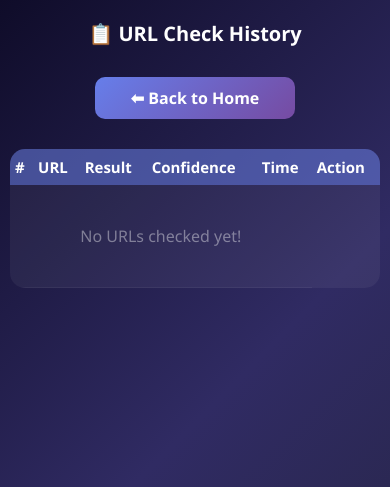
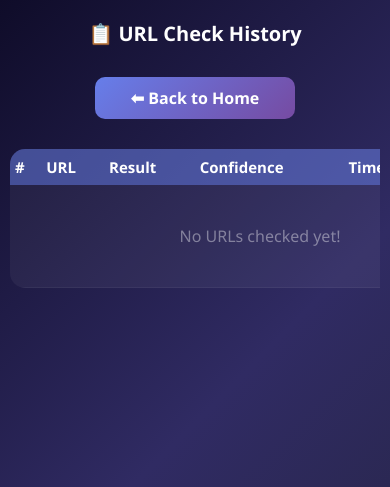
Before and after one commit to muktathorat-dev/AI-phishing-website-detector, a Flask app: template templates/history.html in a window 390 px wide. Shown: the top 487 px of the page. Run offline with Flask 3, Linux system fonts and the light colour scheme; the template is opened without the code that fills it, so the values that code supplies are empty; parts of the project's set-up code (start-up, migrations or seed data) failed here and were passed over; some libraries are stand-ins or nearby versions.

Commit message:
Fix mobile viewport all pages

```diff
--- a/templates/about.html
+++ b/templates/about.html
@@ -2,6 +2,7 @@
 <html lang="en">
 <head>
     <meta charset="UTF-8">
+    <meta name="viewport" content="width=device-width, initial-scale=1.0">
     <title>About - Phishing Detector</title>
     <style>
         * { margin: 0; padding: 0; box-sizing: border-box; }
--- a/templates/history.html
+++ b/templates/history.html
@@ -2,6 +2,7 @@
 <html lang="en">
 <head>
     <meta charset="UTF-8">
+    <meta name="viewport" content="width=device-width, initial-scale=1.0">
     <title>History - Phishing Detector</title>
     <style>
         * { margin: 0; padding: 0; box-sizing: border-box; }
@@ -29,6 +30,11 @@
             text-decoration: none;
             font-weight: 600;
         }
+        .table-wrapper {
+            overflow-x: auto;
+            -webkit-overflow-scrolling: touch;
+            width: 100%;
+        }
         table {
             width: 90%;
             margin: 0 auto;
@@ -36,6 +42,7 @@
             background: rgba(255,255,255,0.05);
             border-radius: 15px;
             overflow: hidden;
+            min-width: 500px;
         }
         th {
             background: rgba(102, 126, 234, 0.5);
@@ -50,9 +57,7 @@
             border-bottom: 1px solid rgba(255,255,255,0.05);
             font-size: 14px;
         }
-        tr:hover td {
-            background: rgba(255,255,255,0.05);
-        }
+        tr:hover td { background: rgba(255,255,255,0.05); }
         .safe { color: #00c864; font-weight: bold; }
         .phishing { color: #ff4444; font-weight: bold; }
         .empty {
@@ -62,10 +67,10 @@
             font-size: 16px;
         }
         @media (max-width: 768px) {
+            body { padding: 20px 10px; }
+            h1 { font-size: 20px; }
             table { width: 100%; font-size: 12px; }
             th, td { padding: 8px 5px; }
-    h1 { font-size: 20px; }
-    body { padding: 20px 10px; }
         }
     </style>
 </head>
@@ -73,6 +78,7 @@
     <h1>📋 URL Check History</h1>
     <a href="/" class="back-btn">⬅ Back to Home</a>
 
+    <div class="table-wrapper">
         <table>
             <thead>
                 <tr>
@@ -90,19 +96,15 @@
                     <tr>
                         <td>{{ loop.index }}</td>
                         <td>{{ item.url[:50] }}...</td>
-                    <td class="
-                        {% if item.result == 'Safe' %}safe
-                        {% else %}phishing{% endif %}">
+                        <td class="{% if item.result == 'Safe' %}safe{% else %}phishing{% endif %}">
                             {{ item.result }}
                         </td>
                         <td>{{ item.confidence }}</td>
                         <td>{{ item.time }}</td>
                         <td>
                             <a href="/delete/{{ loop.index0 }}"
-       style="color: #ff4444;
-              text-decoration: none;
-              font-size: 13px;
-              cursor: pointer;">
+                               style="color: #ff4444; text-decoration: none;
+                                      font-size: 13px; cursor: pointer;">
                                 🗑️ Delete
                             </a>
                         </td>
@@ -110,12 +112,11 @@
                     {% endfor %}
                 {% else %}
                     <tr>
-                    <td colspan="5" class="empty">
-                        No URLs checked yet!
-                    </td>
+                        <td colspan="6" class="empty">No URLs checked yet!</td>
                     </tr>
                 {% endif %}
             </tbody>
         </table>
+    </div>
 </body>
 </html>
--- a/templates/stats.html
+++ b/templates/stats.html
@@ -2,6 +2,7 @@
 <html lang="en">
   <head>
     <meta charset="UTF-8" />
+    <meta name="viewport" content="width=device-width, initial-scale=1.0">
     <title>Statistics - Phishing Detector</title>
     <script src="https://cdnjs.cloudflare.com/ajax/libs/Chart.js/3.9.1/chart.min.js"></script>
     <style>
```
Lines whose indentation alone changed are shown as unchanged.
